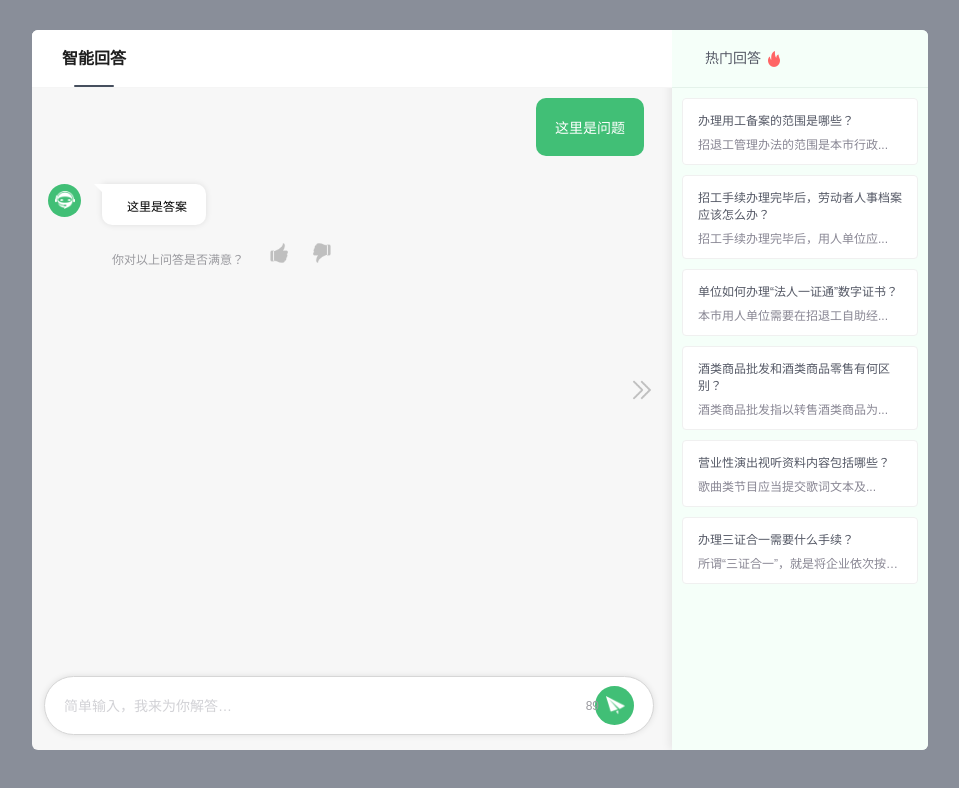
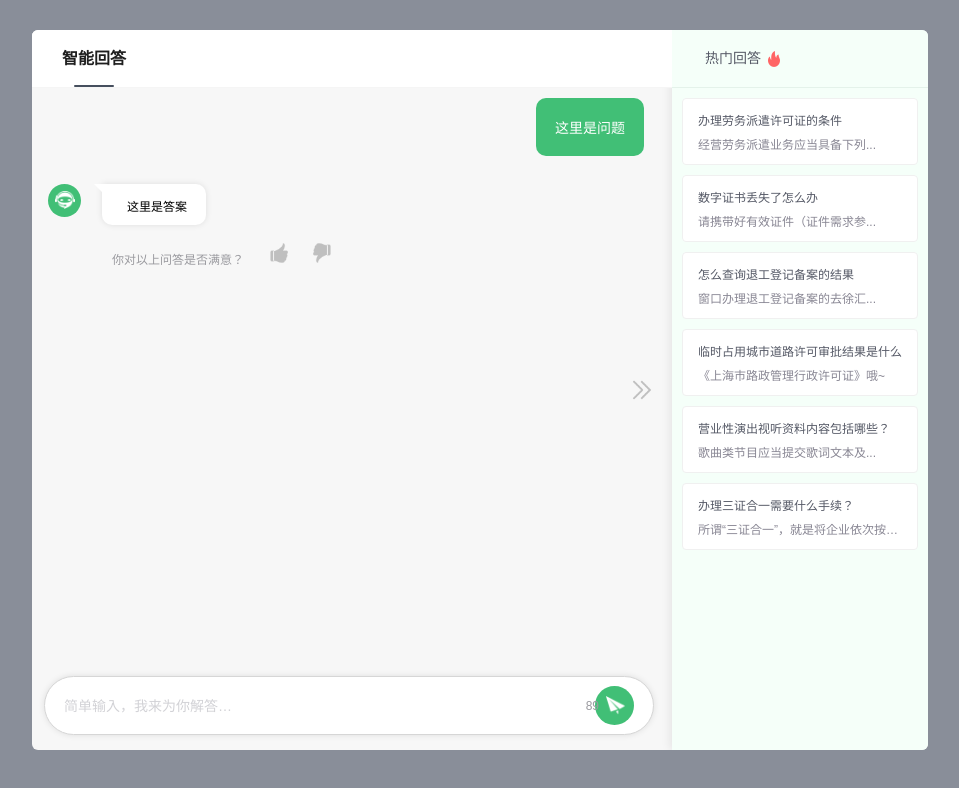
Before and after one commit to graysheeep/chatVue, a Vue app: page /#/ in a window 1280 px wide. Shown: the top 788 px of the page, without its empty margins (160-1119 px from the left). Built offline with nearby package versions, Linux system fonts and the light colour scheme; what vue-resource would draw is missing.

Commit message:
修改了一些问题

```diff
--- a/config/index.js
+++ b/config/index.js
@@ -14,7 +14,7 @@ module.exports = {
 
     // Various Dev Server settings
     host: 'localhost', // can be overwritten by process.env.HOST
-    port: 8080, // can be overwritten by process.env.PORT, if port is in use, a free one will be determined
+    port: 3000, // can be overwritten by process.env.PORT, if port is in use, a free one will be determined
     autoOpenBrowser: false,
     errorOverlay: true,
     notifyOnErrors: true,
@@ -50,7 +50,7 @@ module.exports = {
     // Paths
     assetsRoot: path.resolve(__dirname, '../dist'),
     assetsSubDirectory: 'static',
-    assetsPublicPath: '/chat-bot/',
+    assetsPublicPath: './',
 
     /**
      * Source Maps
--- a/src/components/HotTopic.vue
+++ b/src/components/HotTopic.vue
@@ -12,8 +12,8 @@
           'selected': selectedQuestion === index
         }"
         :key="index"
-        @click="selectedQuestion = index">
-        <h2 @click="emitToB(item.question)">{{ item.question }}</h2>
+        @click="emitToB(item.question,index)">
+        <h2 >{{ item.question }}</h2>
         <p>{{ item.answer }}</p>
       </li>
     </ul>
@@ -26,17 +26,17 @@ export default {
   data () {
     return {
       questionList: [{
-        question: '办理用工备案的范围是哪些？',
-        answer: '招退工管理办法的范围是本市行政...'
+        question: '办理劳务派遣许可证的条件',
+        answer: '经营劳务派遣业务应当具备下列...'
       }, {
-        question: '招工手续办理完毕后，劳动者人事档案应该怎么办？',
-        answer: '招工手续办理完毕后，用人单位应...'
+        question: '数字证书丢失了怎么办',
+        answer: '请携带好有效证件（证件需求参...'
       }, {
-        question: '单位如何办理“法人一证通”数字证书？',
-        answer: '本市用人单位需要在招退工自助经...'
+        question: '怎么查询退工登记备案的结果',
+        answer: '窗口办理退工登记备案的去徐汇...'
       }, {
-        question: '酒类商品批发和酒类商品零售有何区别？',
-        answer: '酒类商品批发指以转售酒类商品为...'
+        question: '临时占用城市道路许可审批结果是什么',
+        answer: '《上海市路政管理行政许可证》哦~ '
       }, {
         question: '营业性演出视听资料内容包括哪些？',
         answer: '歌曲类节目应当提交歌词文本及...'
@@ -48,7 +48,8 @@ export default {
     }
   },
   methods: {
-    emitToB (val) {
+    emitToB (val, index) {
+      this.selectedQuestion = index
       eventBus.$emit('hotTopic', val)
     }
   }
--- a/src/components/QandAPC.vue
+++ b/src/components/QandAPC.vue
@@ -113,14 +113,6 @@ export default {
           question: '这里是问题',
           answer: '这里是答案'
         },
-        // {
-        //   question:'我要开火锅店',
-        //   answer:'您是否要结束正在办理的事项，办理餐饮流程业务吗？'
-        // },
-        // {
-        //   question:'是的',
-        //   answer:'您是准备从事餐饮行业吗？'
-        // }
       ],
       word:'',
       responseResoult: '',
@@ -158,11 +150,11 @@ export default {
             while ((url = reg.exec(result)) != null) {
               result = result
                 .replace(url,
-                  "< a href='"+url+"' target='_blank'><font color='blue'>请点这里哦~</font></ a>");
+                  "<a href='"+url+"' target='_blank'><font color='blue'>请点这里哦~</font></ a>");
             }//这里的reg就是上面的正则表达式
-            result = result.replace(/\r\n/g, "<br/>");
-            console.log(result.replace(/\r\n/g, "<br/>"))
-            result = result.replace(/\n/g, "<br/>");
+            result = result.replace(/\\r\\n/g, "<br/>");
+            console.log(result.replace(/\\r\\n/g, "<br/>"))
+            result = result.replace(/\\n/g, "<br/>");
 //          this.responseResoult = result
             let data = {
               question: val,
@@ -221,11 +213,11 @@ export default {
           while ((url = reg.exec(result)) != null) {
             result = result
               .replace(url,
-                "< a href='"+url+"' target='_blank'><font color='blue'>请点这里哦~</font></ a>");
+                "<a href='"+url+"' target='_blank'><font color='blue'>请点这里哦~</font></ a>");
           }//这里的reg就是上面的正则表达式
-          result = result.replace(/\r\n/g, '<br/>');
-          console.log(result.replace(/\r\n/g, '<br/>'))
-          result = result.replace(/\n/g, '<br/>');
+          result = result.replace(/\\r\\n/g, '<br/>');
+          console.log(result.replace(/\\r\\n/g, '<br/>'))
+          result = result.replace(/\\n/g, '<br/>');
             let data = {
               question: this.input,
               answer: result
```
